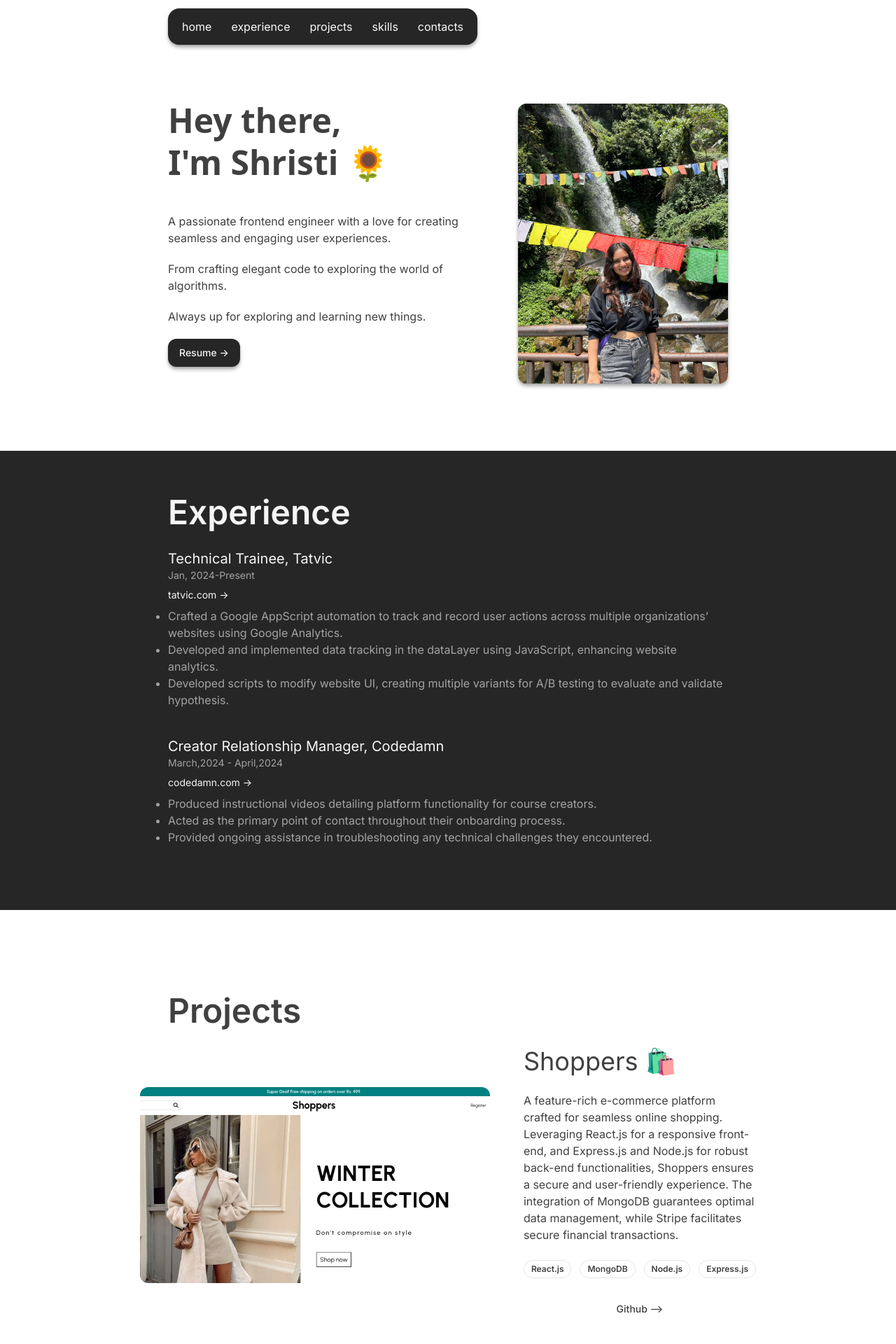
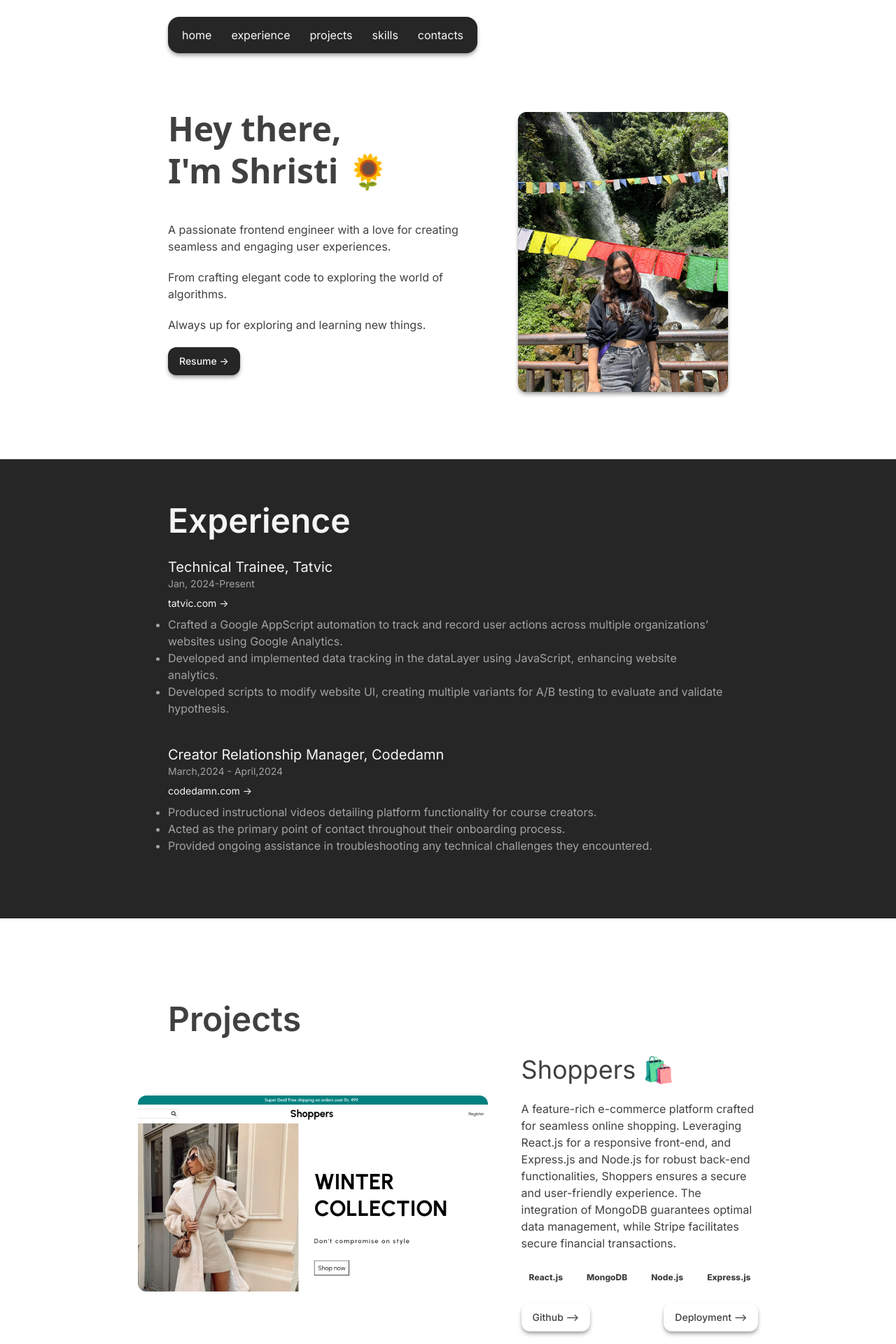
Before and after one commit to shristigupta12/Portfolio, a Next.js app: page / in a window 1280 px wide. Shown: the top 1920 px of the page at 70% size. Built offline with nearby package versions, Linux system fonts and the light colour scheme.

Commit message:
responsive: project section

```diff
--- a/components/sections/navbar/index.jsx
+++ b/components/sections/navbar/index.jsx
@@ -35,8 +35,8 @@ const Navbar = ()=>{
     ]
     return(
         <ViewContainer className={cn("view-container sticky top-3 flex justify-start")} id="nav">
-            <nav className="flex w-fit rounded-2xl backdrop-blur-sm bg-neutral-800   p-2 max-[500px]:px-2 max-[500px]:py-2 items-center transition-all shadow-md shadow-neutral-400 ">
-            <ul className="flex  gap-1 max-[500px]:gap-2  w-full text-neutral-700 max-[500px]:text-[14px] ">
+            <nav className="flex w-fit rounded-2xl backdrop-blur-sm bg-neutral-800 mt-3  p-2 max-[500px]:px-2 max-[500px]:py-2 items-center transition-all shadow-md shadow-neutral-400 ">
+            <ul className="flex  gap-1 max-[500px]:gap-2  w-full  text-neutral-700 max-[500px]:text-[14px] ">
                 {navItems.map((item, index)=>(
                     <Link href={item.link} key={index}>
                     <li className="cursor-pointer text-neutral-50 hover:bg-neutral-50  hover:text-neutral-900  px-3 py-1.5 rounded-xl  max-[500px]:px-1 max-[500px]:py-1">{item.name}</li>
--- a/components/sections/projects/index.jsx
+++ b/components/sections/projects/index.jsx
@@ -12,23 +12,28 @@ const Projects = () => {
                 <h1 className="font-semibold text-5xl max-md:text-4xl">Projects</h1>
                 <div className="grid gap-20 w-full my-7">
                     {ProjectsData.map((project, index)=>(
-                        <div key={index} className="flex justify-center items-center gap-12 max-md:flex-col-reverse">
+                        <div key={index} className="flex justify-center items-center gap-12">
                             {/* <Link href={project.link} className="block"> */}
-                            <Image src={project.img} alt={"project image"} width={'400'} height={'280'} className="w-[500px] h-[280px] rounded-xl cursor-pointer hover:scale-95 transition-all max-lg:w-[300px] max-lg:h-[210px] max-md:w-[500px] max-sm:h-[280px]" onClick={()=>{
+                            <Image src={project.img} alt={"project image"} width={'400'} height={'280'} className="w-[500px] h-[280px] rounded-xl cursor-pointer hover:scale-95 transition-all max-lg:w-[300px] max-lg:h-[210px] max-md:w-[500px] max-sm:h-[280px] max-md:hidden" onClick={()=>{
                                 window.open(project.link)
                             }}/>
                             {/* </Link> */}
-                            <div className="flex flex-col justify-between gap-6">
+                            <div className="flex flex-col justify-between gap-6 ">
                                 <h1 className="text-4xl max-md:text-2xl  ">{project.name}</h1>
                                 <p className="max-[500px]:text-[14px]">{project.desc}</p>
-                                <div key={index} className="flex gap-3 justify-center">
+                                <div key={index} className="flex gap-3 justify-center ">
                                     {project.techStack.map((tech, index)=>(
-                                        <Badge variant="outline" key={index} className=" cursor-pointer hover:bg-neutral-200 hover:text-neutral-900 hover:scale-105">{tech}</Badge>
+                                        <Badge variant="default" key={index} className=" cursor-pointer font-extrabold hover:bg-neutral-200 hover:text-neutral-900 hover:scale-105">{tech}</Badge>
                                     ))}
                                 </div>
-                                <Link href={project.githubLink} target="_blank">
-                                    <Button variant="default" className="rounded-md w-full hover:scale-105">{"Github -->"}</Button>
-                                </Link>
+                                <div className="flex justify-between min-md:hidden">
+                                    <Link href={project.githubLink} target="_blank">
+                                        <Button variant="default" className="rounded-xl  w-full hover:scale-105 shadow-md shadow-neutral-400">{"Github -->"}</Button>
+                                    </Link>
+                                    <Link href={project.link} target="_blank">
+                                        <Button variant="default" className="rounded-xl  w-full hover:scale-105 shadow-md shadow-neutral-400">{"Deployment -->"}</Button>
+                                    </Link>
+                                </div>
                             </div>
                         </div>
                     ))}
```
